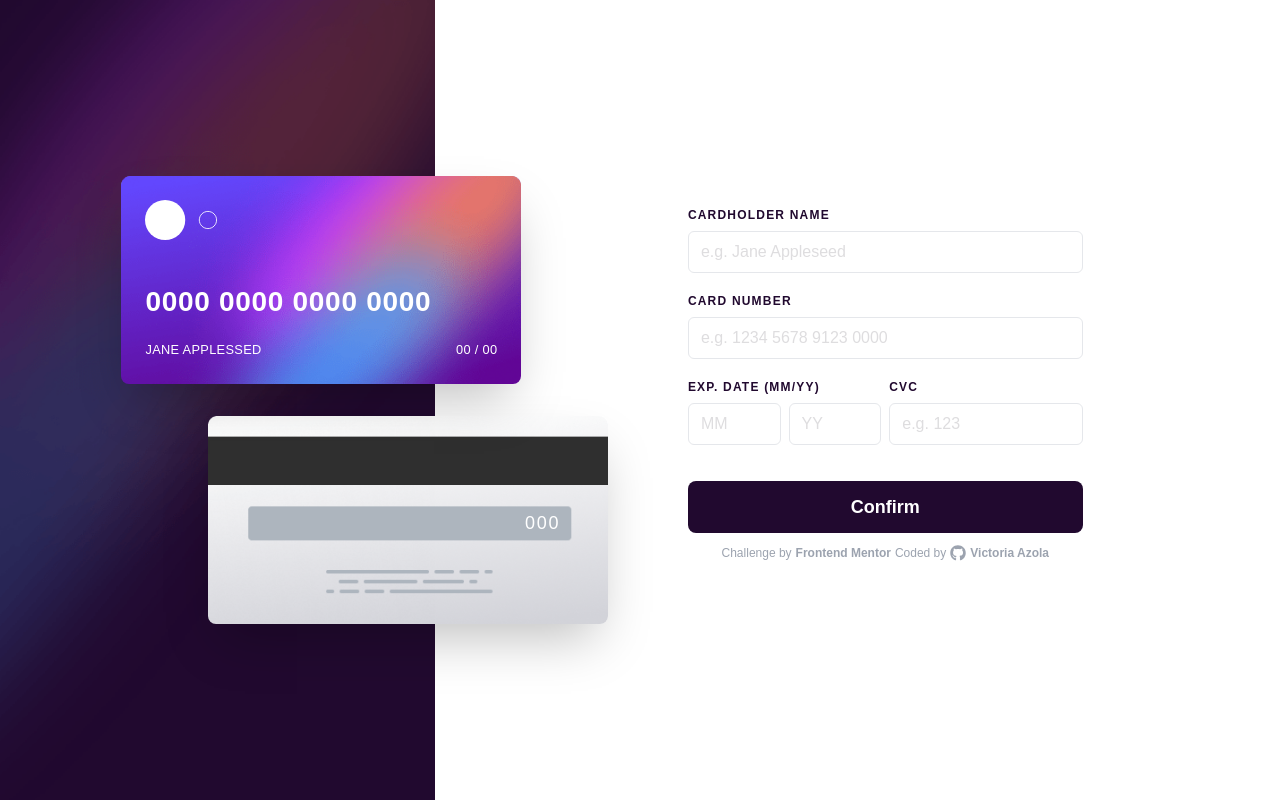
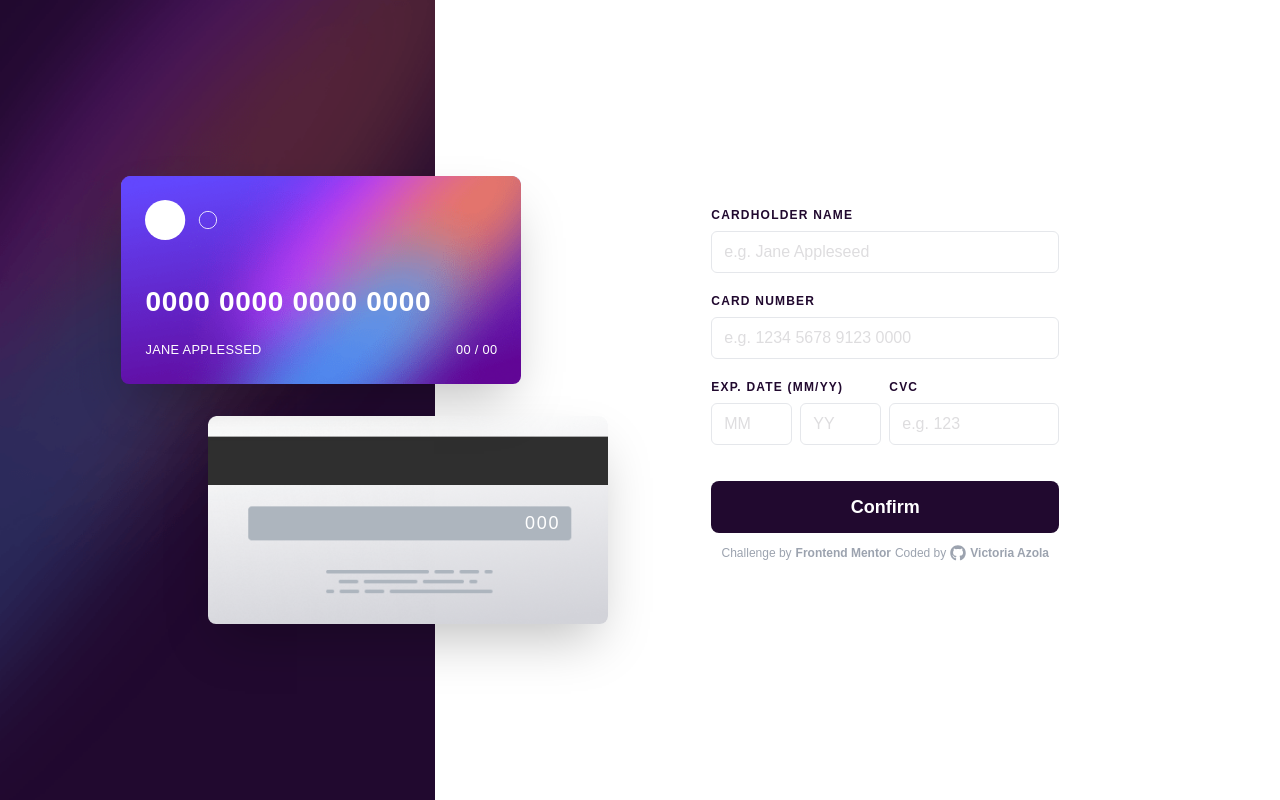
Before and after one commit to VickyAzola/Interactive-card-details-form, a React (Vite) app: page / in a window 1280 px wide. Built offline with nearby package versions, Linux system fonts and the light colour scheme.

Commit message:
Update Form.jsx

```diff
--- a/src/components/Form.jsx
+++ b/src/components/Form.jsx
@@ -8,7 +8,7 @@ function Form(props) {
 
     return (
     <>
-        <form onSubmit={props.handleSubmit} className="space-y-4 lg:space-y-5 lg:min-w-[50%] ">
+        <form onSubmit={props.handleSubmit} className="space-y-4 lg:space-y-5 lg:min-w-[40%]">
 
             <div className="flex flex-col">
                 <Input
```
